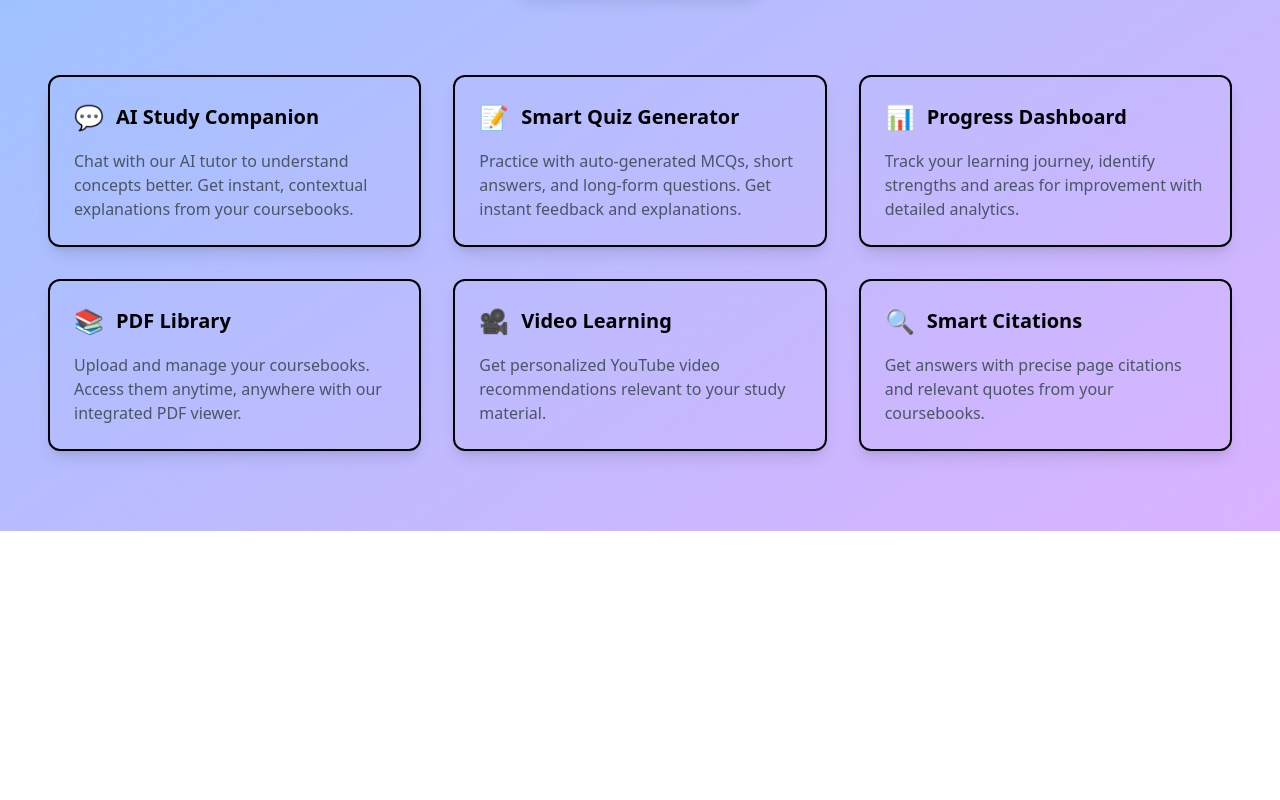
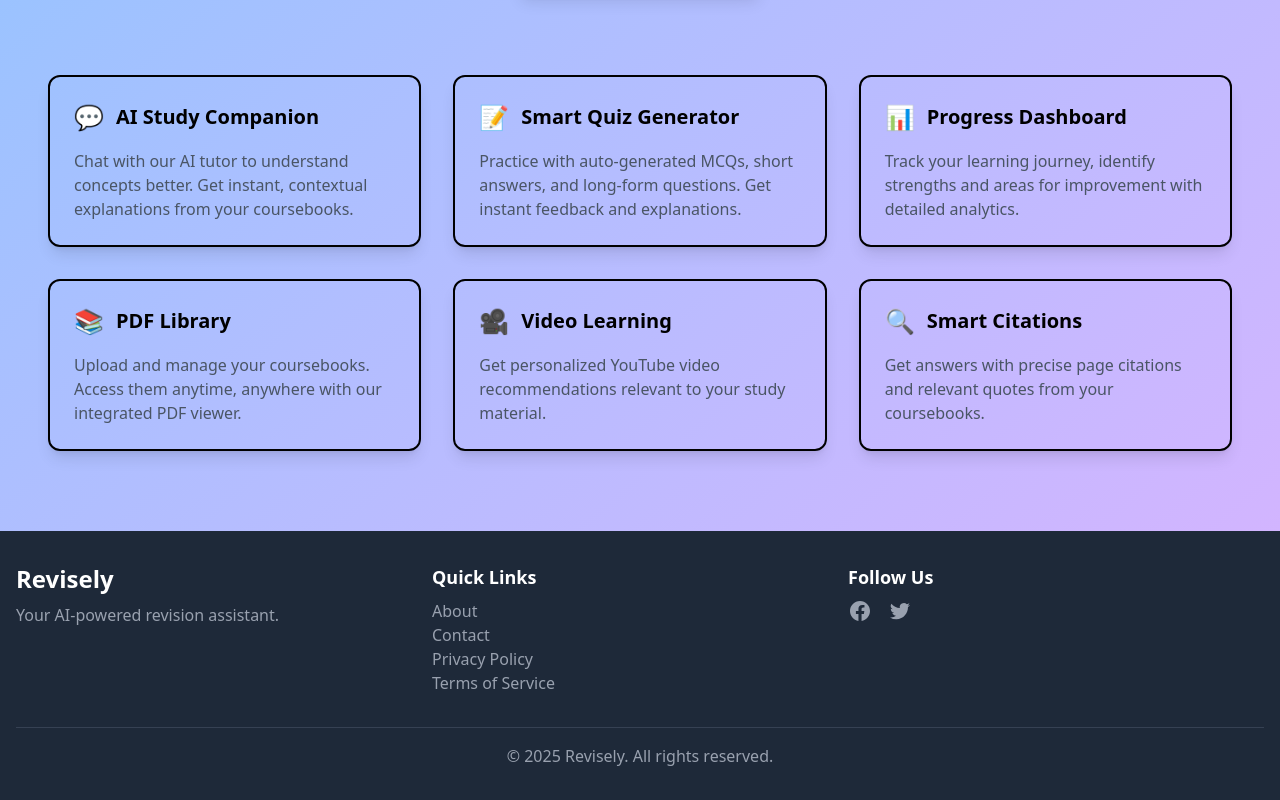
Before and after one commit to CodeForgeNet/ReviselyAI-Frontend, a React (Vite) app: page / in a window 1280 px wide. Shown: the part 325-1125 px from the top of the page. Before the commit the page ends 856 px from the top, so only its background shows below. Built offline with nearby package versions, Linux system fonts and the light colour scheme; no server answers.

Commit message:
fix logout desktop view

```diff
--- a/src/App.tsx
+++ b/src/App.tsx
@@ -10,6 +10,7 @@ import QuizConfigPage from "./pages/QuizConfigPage";
 import ProgressPage from "./pages/ProgressPage";
 import ReviseChatPage from "./pages/ReviseChatPage";
 import LandingPage from "./pages/LandingPage";
+import Footer from "./components/Footer";
 
 export default function App() {
   const [user, setUser] = useState<User | null>(null);
@@ -32,7 +33,7 @@ export default function App() {
 
   return (
     <div className="min-h-screen bg-gradient-to-br from-blue-300 to-purple-300">
-      {user && <Navbar />}
+      {user && <Navbar user={user} />}
 
       <div className="container mx-auto px-4 py-4">
         <Routes>
@@ -62,6 +63,7 @@ export default function App() {
           />
         </Routes>
       </div>
+      <Footer />
     </div>
   );
 }
--- /dev/null
+++ b/src/components/Footer.tsx
@@ -0,0 +1,46 @@
+
+import React from 'react';
+
+const Footer: React.FC = () => {
+  return (
+    <footer className="bg-gray-800 text-white py-8">
+      <div className="container mx-auto px-4">
+        <div className="flex flex-wrap justify-between">
+          <div className="w-full md:w-1/3 mb-6 md:mb-0">
+            <h2 className="text-2xl font-bold mb-2">Revisely</h2>
+            <p className="text-gray-400">Your AI-powered revision assistant.</p>
+          </div>
+          <div className="w-full md:w-1/3 mb-6 md:mb-0">
+            <h3 className="text-lg font-semibold mb-2">Quick Links</h3>
+            <ul>
+              <li><a href="#" className="text-gray-400 hover:text-white">About</a></li>
+              <li><a href="#" className="text-gray-400 hover:text-white">Contact</a></li>
+              <li><a href="#" className="text-gray-400 hover:text-white">Privacy Policy</a></li>
+              <li><a href="#" className="text-gray-400 hover:text-white">Terms of Service</a></li>
+            </ul>
+          </div>
+          <div className="w-full md:w-1/3">
+            <h3 className="text-lg font-semibold mb-2">Follow Us</h3>
+            <div className="flex space-x-4">
+              <a href="#" className="text-gray-400 hover:text-white">
+                <svg className="w-6 h-6" fill="currentColor" viewBox="0 0 24 24" aria-hidden="true">
+                  <path fillRule="evenodd" d="M22 12c0-5.523-4.477-10-10-10S2 6.477 2 12c0 4.991 3.657 9.128 8.438 9.878v-6.987h-2.54V12h2.54V9.797c0-2.506 1.492-3.89 3.777-3.89 1.094 0 2.238.195 2.238.195v2.46h-1.26c-1.243 0-1.63.771-1.63 1.562V12h2.773l-.443 2.89h-2.33v6.988C18.343 21.128 22 16.991 22 12z" clipRule="evenodd" />
+                </svg>
+              </a>
+              <a href="#" className="text-gray-400 hover:text-white">
+                <svg className="w-6 h-6" fill="currentColor" viewBox="0 0 24 24" aria-hidden="true">
+                  <path d="M8.29 20.251c7.547 0 11.675-6.253 11.675-11.675 0-.178 0-.355-.012-.53A8.348 8.348 0 0022 5.92a8.19 8.19 0 01-2.357.646 4.118 4.118 0 001.804-2.27 8.224 8.224 0 01-2.605.996 4.107 4.107 0 00-6.993 3.743 11.65 11.65 0 01-8.457-4.287 4.106 4.106 0 001.27 5.477A4.072 4.072 0 012.8 9.71v.052a4.105 4.105 0 003.292 4.022 4.095 4.095 0 01-1.853.07 4.108 4.108 0 003.834 2.85A8.233 8.233 0 012 18.407a11.616 11.616 0 006.29 1.84" />
+                </svg>
+              </a>
+            </div>
+          </div>
+        </div>
+        <div className="mt-8 border-t border-gray-700 pt-4 text-center text-gray-400">
+          &copy; {new Date().getFullYear()} Revisely. All rights reserved.
+        </div>
+      </div>
+    </footer>
+  );
+};
+
+export default Footer;
--- a/src/components/Navbar.tsx
+++ b/src/components/Navbar.tsx
@@ -1,36 +1,47 @@
 import { useState, useEffect, useRef } from "react";
-import { Link, useLocation } from "react-router-dom";
-import { signOut, onAuthStateChanged, type User } from "firebase/auth";
+import { Link, useLocation, useNavigate } from "react-router-dom";
+import { signOut, onAuthStateChanged } from "firebase/auth";
 import { auth } from "../firebase/config";
 
 export default function Navbar() {
-  const [user, setUser] = useState<User | null>(null);
-  const [dropdownOpen, setDropdownOpen] = useState(false);
+  const [userEmail, setUserEmail] = useState<string | null>(null);
+  const [desktopDropdownOpen, setDesktopDropdownOpen] = useState(false);
+  const [mobileDropdownOpen, setMobileDropdownOpen] = useState(false);
+  const navigate = useNavigate();
   const [isMobileMenuOpen, setIsMobileMenuOpen] = useState(false);
-  const dropdownRef = useRef<HTMLDivElement>(null);
+  const desktopDropdownRef = useRef<HTMLDivElement>(null);
+  const mobileDropdownRef = useRef<HTMLDivElement>(null);
   const location = useLocation();
 
   useEffect(() => {
-    const unsub = onAuthStateChanged(auth, (u) => {
-      setUser(u);
+    const unsub = onAuthStateChanged(auth, (user) => {
+      setUserEmail(user?.email || null);
     });
     return () => unsub();
   }, []);
 
   useEffect(() => {
     const handleClickOutside = (event: MouseEvent) => {
+      const target = event.target as Node;
       if (
-        dropdownRef.current &&
-        !dropdownRef.current.contains(event.target as Node)
+        desktopDropdownRef.current &&
+        !desktopDropdownRef.current.contains(target)
       ) {
-        setDropdownOpen(false);
+        setDesktopDropdownOpen(false);
+      }
+      if (
+        mobileDropdownRef.current &&
+        !mobileDropdownRef.current.contains(target)
+      ) {
+        setMobileDropdownOpen(false);
       }
     };
+
     document.addEventListener("mousedown", handleClickOutside);
     return () => {
       document.removeEventListener("mousedown", handleClickOutside);
     };
-  }, [dropdownRef]);
+  }, []);
 
   const getInitials = (email: string | null | undefined) => {
     if (!email) return "?";
@@ -68,19 +79,24 @@ export default function Navbar() {
             <Link to="/revisechat" className={getLinkClass("/revisechat")}>
               ReviselyChat
             </Link>
-            <div className="relative" ref={dropdownRef}>
+            <div className="relative" ref={desktopDropdownRef}>
               <button
-                onClick={() => setDropdownOpen(!dropdownOpen)}
+                onClick={() => setDesktopDropdownOpen(!desktopDropdownOpen)}
                 className="w-9 h-9 sm:w-10 sm:h-10 rounded-full bg-blue-700 flex items-center justify-center font-bold text-white text-sm sm:text-base hover:bg-blue-800 transition-colors"
               >
-                {getInitials(user?.email)}
+                {getInitials(userEmail)}
               </button>
-              {dropdownOpen && (
+              {desktopDropdownOpen && (
                 <div className="absolute right-0 mt-2 w-48 bg-white rounded-md shadow-lg py-1 text-black z-50">
                   <button
-                    onClick={() => {
-                      signOut(auth);
-                      setDropdownOpen(false);
+                    onClick={async () => {
+                      try {
+                        await signOut(auth);
+                        setDesktopDropdownOpen(false);
+                        navigate("/");
+                      } catch (error) {
+                        console.error("Logout failed:", error);
+                      }
                     }}
                     className="block w-full text-left px-4 py-2 text-sm hover:bg-gray-100"
                   >
@@ -93,19 +109,24 @@ export default function Navbar() {
 
           {/* Mobile Menu Button */}
           <div className="lg:hidden flex items-center gap-2">
-            <div className="relative" ref={dropdownRef}>
+            <div className="relative" ref={mobileDropdownRef}>
               <button
-                onClick={() => setDropdownOpen(!dropdownOpen)}
+                onClick={() => setMobileDropdownOpen(!mobileDropdownOpen)}
                 className="w-9 h-9 rounded-full bg-blue-700 flex items-center justify-center font-bold text-white text-sm hover:bg-blue-800 transition-colors mr-2"
               >
-                {getInitials(user?.email)}
+                {getInitials(userEmail)}
               </button>
-              {dropdownOpen && (
+              {mobileDropdownOpen && (
                 <div className="absolute right-0 mt-2 w-48 bg-white rounded-md shadow-lg py-1 text-black z-50">
                   <button
-                    onClick={() => {
-                      signOut(auth);
-                      setDropdownOpen(false);
+                    onClick={async () => {
+                      try {
+                        await signOut(auth);
+                        setMobileDropdownOpen(false);
+                        navigate("/");
+                      } catch (error) {
+                        console.error("Logout failed:", error);
+                      }
                     }}
                     className="block w-full text-left px-4 py-2 text-sm hover:bg-gray-100"
                   >
```
